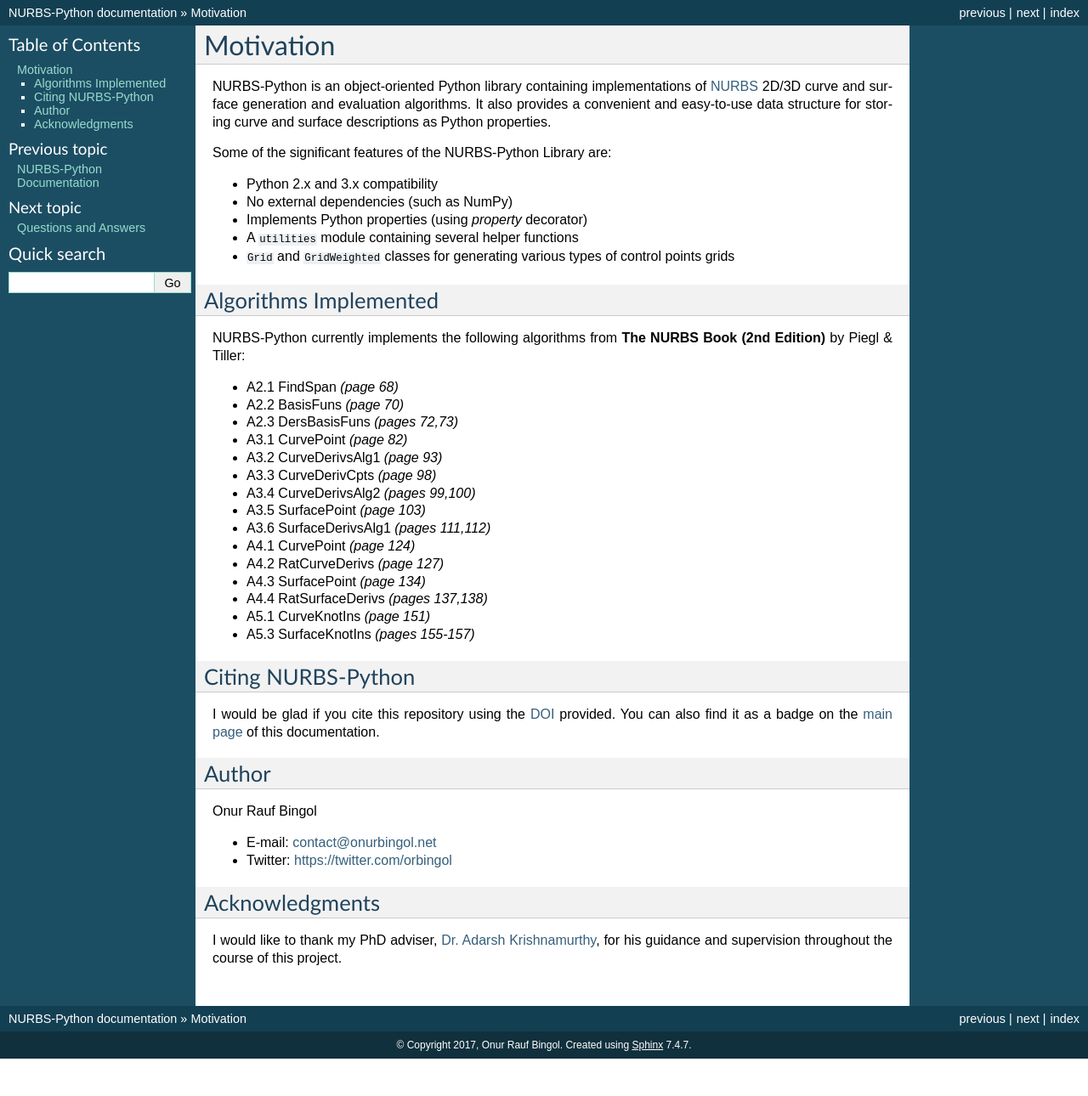
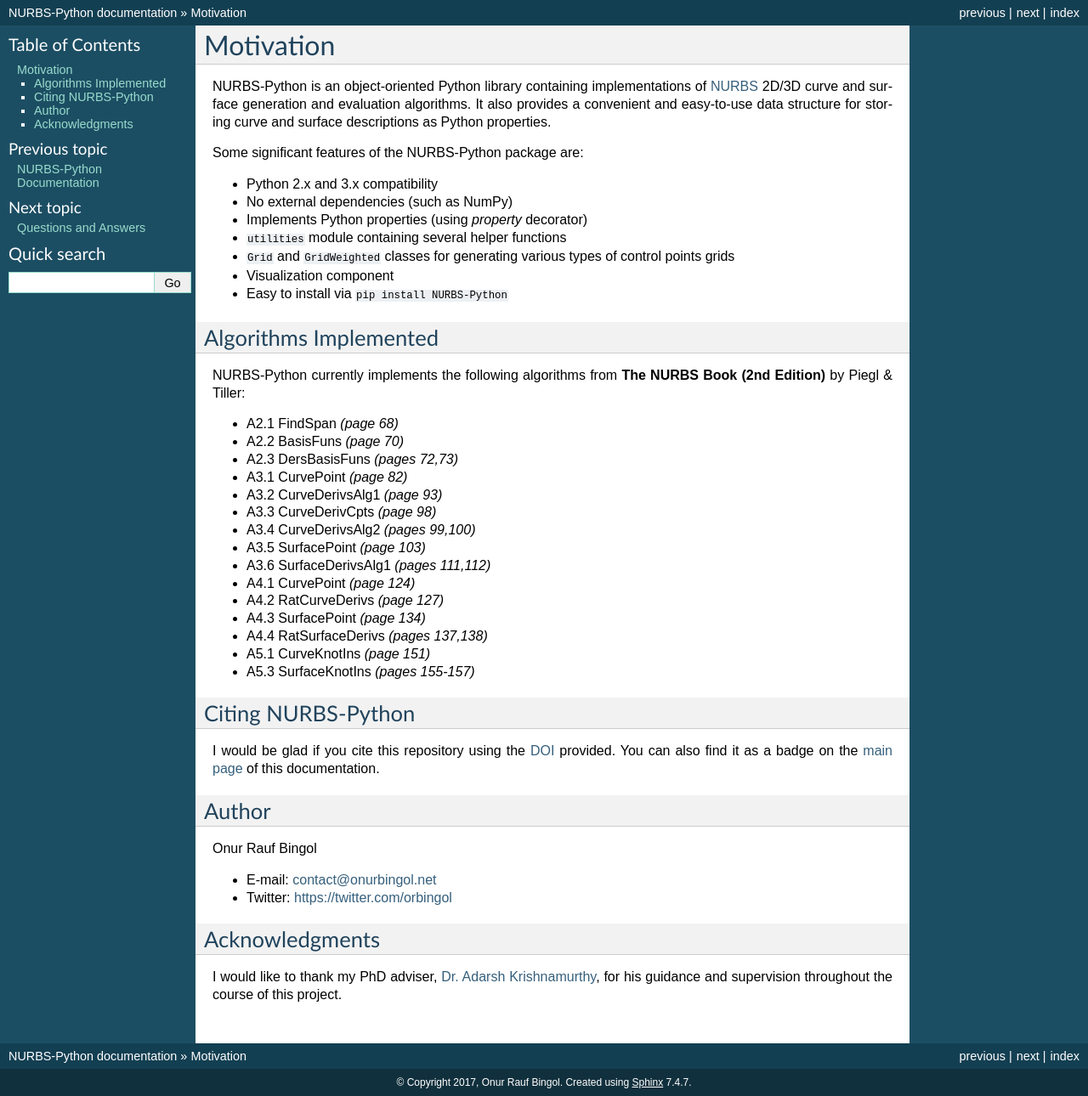
Before and after one commit to orbingol/NURBS-Python, a Sphinx documentation site: the page built from docs/introduction.rst, in a window 1280 px wide. Shown: the whole page at 85% size. Built offline with Sphinx 7.4.7, drawn with Linux system fonts in a browser that asks for light colours; formulas are drawn with MathJax 3; before the commit the page ends 1246 px from its top, so only the background shows below that.

Commit message:
Fix more typos and add new features

```diff
--- a/docs/introduction.rst
+++ b/docs/introduction.rst
@@ -5,13 +5,15 @@
 surface generation and evaluation algorithms. It also provides a convenient and easy-to-use data structure for storing
 curve and surface descriptions as Python properties.
 
-Some of the significant features of the NURBS-Python Library are:
+Some significant features of the NURBS-Python package are:
 
 * Python 2.x and 3.x compatibility
 * No external dependencies (such as NumPy)
 * Implements Python properties (using *property* decorator)
-* A :code:`utilities` module containing several helper functions
-* :code:`Grid` and :code:`GridWeighted` classes for generating various types of control points grids
+* ``utilities`` module containing several helper functions
+* ``Grid`` and ``GridWeighted`` classes for generating various types of control points grids
+* Visualization component
+* Easy to install via ``pip install NURBS-Python``
 
 Algorithms Implemented
 ======================
--- a/docs/q_a.rst
+++ b/docs/q_a.rst
@@ -8,7 +8,7 @@
 curves and surfaces in a flexible way. It is a well-accepted industry standard and used as a basis for nearly all of
 the 3D modeling and CAD/CAM software packages as well as modeling and visualization frameworks.
 
-Please see the `the related Wikipedia article <https://en.wikipedia.org/wiki/Non-uniform_rational_B-spline>`_
+Please see the `related Wikipedia article <https://en.wikipedia.org/wiki/Non-uniform_rational_B-spline>`_
 or `The NURBS Book <http://www.springer.com/gp/book/9783642973857>`_, a very nice and informative book written by
 Les A. Piegl and Wayne Tiller.
 
```
